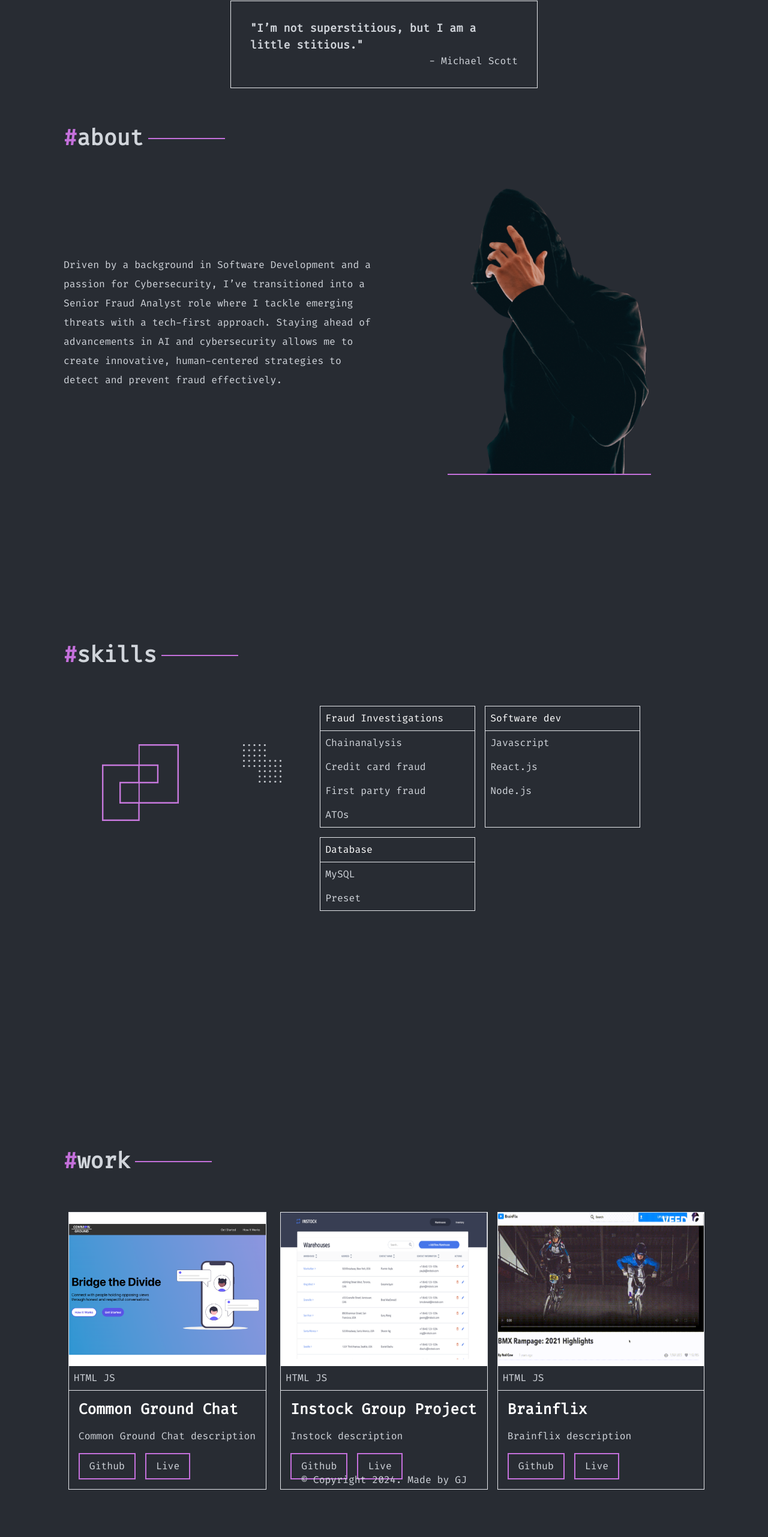
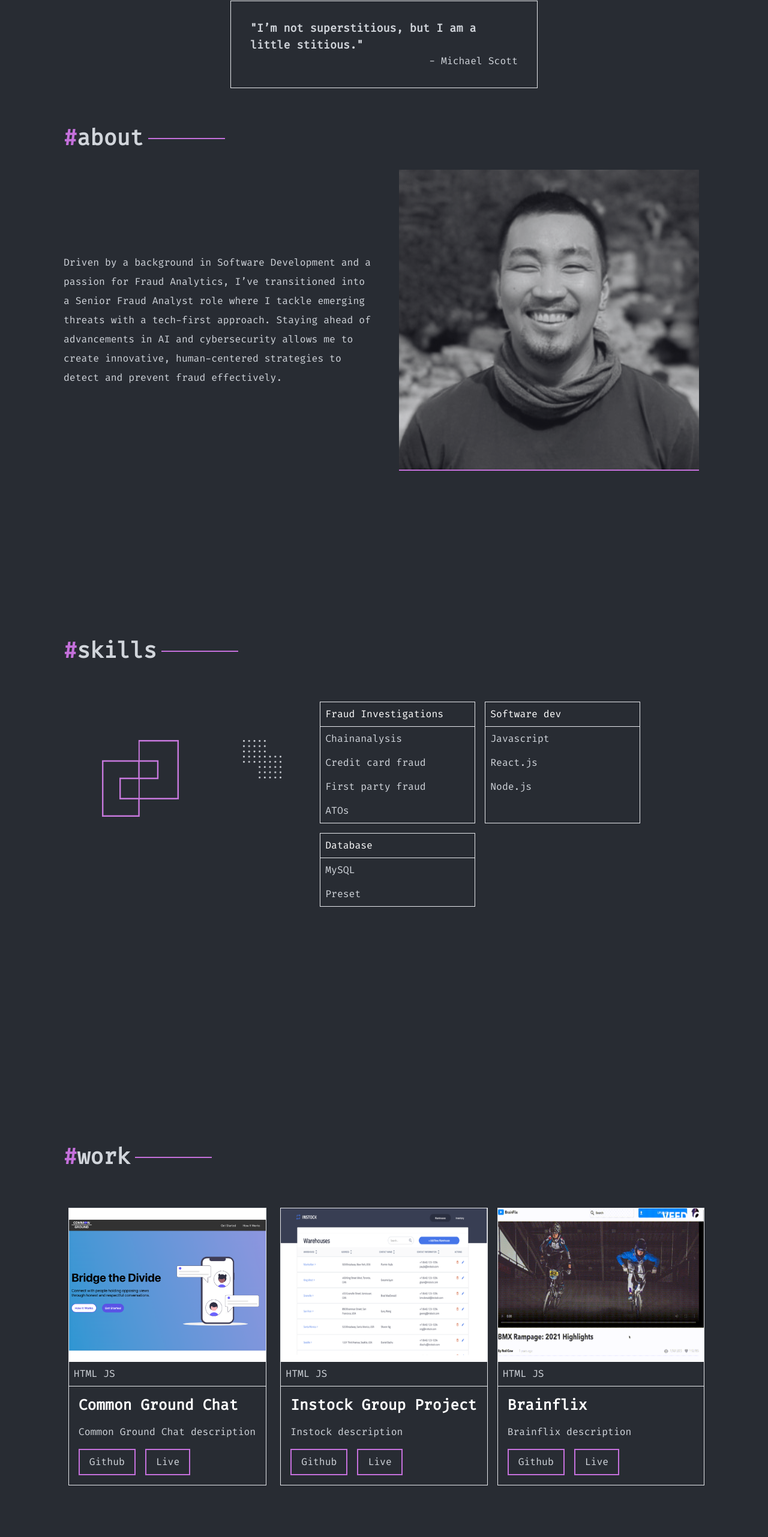
Before and after one commit to gjjrpin/gj-portfolio, a React (Create React App) app: page / in a window 1280 px wide. Shown: the part 815-3378 px from the top of the page at 60% size. Before the commit the page ends 3319 px from the top, so only its background shows below. Built offline with nearby package versions, Linux system fonts and the light colour scheme.

Commit message:
minor change profile pic

```diff
--- a/src/components/About.jsx
+++ b/src/components/About.jsx
@@ -1,5 +1,5 @@
 import React from "react";
-import Profile from "../assets/about-me.png";
+import Profile from "../assets/profile.png";
 import Hashtag from "./Hashtag";
 
 const About = () => {
@@ -28,8 +28,8 @@ const About = () => {
           <div className="flex items-center leading-loose">
             <p>
               Driven by a background in Software Development and a passion for
-              Cybersecurity, I’ve transitioned into a Senior Fraud Analyst role
-              where I tackle emerging threats with a tech-first approach.
+              Fraud Analytics, I’ve transitioned into a Senior Fraud Analyst
+              role where I tackle emerging threats with a tech-first approach.
               Staying ahead of advancements in AI and cybersecurity allows me to
               create innovative, human-centered strategies to detect and prevent
               fraud effectively.
--- a/src/components/Footer.jsx
+++ b/src/components/Footer.jsx
@@ -2,7 +2,7 @@ import React from "react";
 
 const Footer = () => {
   return (
-    <div className="mt-16 mb-2">
+    <div className="mt-44 mb-2">
       <h2 className="text-gray-300 text-center">
         © Copyright 2024. Made by GJ
       </h2>
```
Also changed, not shown: src/assets/profile.png.
